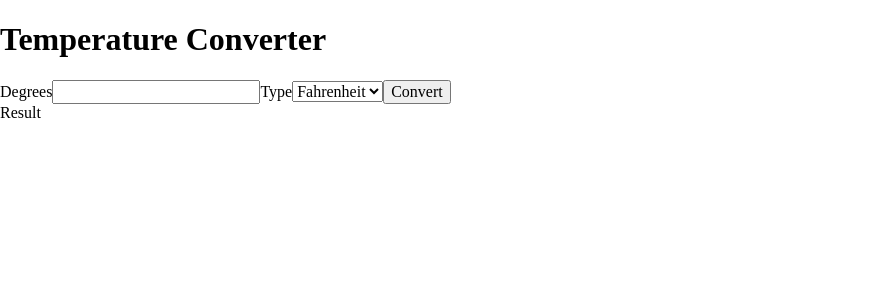
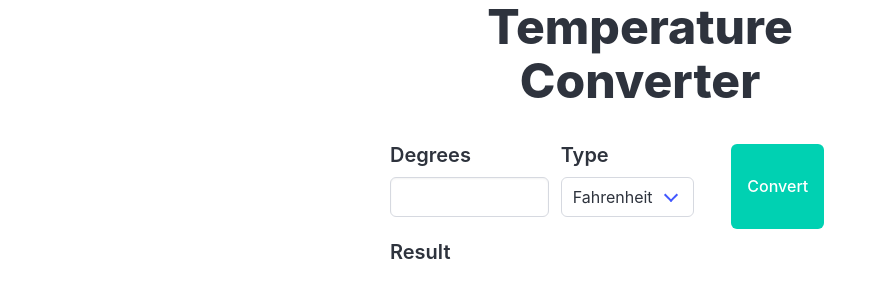
Before and after one commit to stevenh-gh/temperature-converter, a React (Vite) app: page / in a window 1280 px wide. Shown: the top 300 px of the page, without its empty margins (0-887 px from the left). Built offline with nearby package versions, Linux system fonts and the light colour scheme.

Commit message:
add styling with bulma

```diff
--- a/src/App.tsx
+++ b/src/App.tsx
@@ -3,6 +3,7 @@
 import Convert from "./components/Convert.tsx";
 import Result from "./components/Result.tsx";
 import {useState} from "react";
+import "./App.css";
 
 export interface resultPack {
    calculatedResult: number,
@@ -11,17 +12,21 @@
 
 const App = () => {
    const [input, setInput] = useState<number | undefined>(undefined);
-   const [temp, setTemp] = useState<string | undefined>(undefined);
+   const [temp, setTemp] = useState<string | undefined>("fahrenheit");
    const [result, setResult] = useState<resultPack | undefined>(undefined);
 
    return (
-      <>
-         <h1>Temperature Converter</h1>
-         <DegreesInput setInput={setInput}/>
-         <TempType setTemp={setTemp}/>
-         <Convert num={input} degType={temp} setResult={setResult}/>
-         <Result num={result?.calculatedResult} degType={result?.flippedDegreeType}/>
-      </>
+      <div className="container" style={{maxWidth: "500px"}}>
+         <div className="fixed-grid has-3-cols">
+            <div className="grid">
+               <h1 className="title is-1 cell is-col-span-3 has-text-centered">Temperature Converter</h1>
+               <DegreesInput setInput={setInput}/>
+               <TempType setTemp={setTemp}/>
+               <Convert num={input} degType={temp} setResult={setResult}/>
+               <Result num={result?.calculatedResult} degType={result?.flippedDegreeType}/>
+            </div>
+         </div>
+      </div>
    );
 };
 
--- a/src/components/Convert.tsx
+++ b/src/components/Convert.tsx
@@ -24,9 +24,10 @@
    };
 
    return (
-      <>
-         <button onClick={calculate}>Convert</button>
-      </>
+      <div className="is-flex">
+         <button className="button is-primary has-text-white is-align-content-flex-end" onClick={calculate}>Convert
+         </button>
+      </div>
    );
 };
 
--- a/src/components/DegreesInput.tsx
+++ b/src/components/DegreesInput.tsx
@@ -6,16 +6,18 @@
 
 const DegreesInput: React.FC<DegreesInputProp> = ({setInput}) => {
    return (
-      <>
-         <label htmlFor="degrees">Degrees</label>
-         <input
+      <div className="field">
+         <label htmlFor="degrees" className="title is-5 label">Degrees</label>
+         <div className="control"><input
+            className="input"
             type="number"
             id="degrees"
             onChange={(e) => {
                if (setInput)
                   setInput(Number(e.target.value));
             }}/>
-      </>
+         </div>
+      </div>
    );
 };
 
--- a/src/components/Result.tsx
+++ b/src/components/Result.tsx
@@ -12,15 +12,15 @@
    ]);
 
    return (
-      <>
-         <div>Result</div>
+      <div>
+         <div className="title is-5 label">Result</div>
          {num !== undefined && (
-            <>
-               <span data-testid="result">{num.toFixed(2)}</span>
+            <div>
+               <span data-testid="result">{num.toFixed(2) + " "}</span>
                <span>°{degTypeMap.get(degType!)}</span>
-            </>
+            </div>
          )}
-      </>
+      </div>
    );
 };
 
--- a/src/components/TempType.tsx
+++ b/src/components/TempType.tsx
@@ -6,8 +6,10 @@
 
 const TempType: React.FC<TempTypeProp> = ({setTemp}: TempTypeProp) => {
    return (
-      <>
-         <label htmlFor="type">Type</label>
+      <div className="field">
+         <label htmlFor="type" className="title is-5 label">Type</label>
+         <div className="control">
+            <div className="select">
                <select name="type" id="type" onChange={(e) => {
                   if (setTemp)
                      setTemp(e.target.value);
@@ -15,7 +17,9 @@
                   <option value="fahrenheit">Fahrenheit</option>
                   <option value="celsius">Celsius</option>
                </select>
-      </>
+            </div>
+         </div>
+      </div>
    );
 };
 
```
Lines whose indentation alone changed are shown as unchanged.
